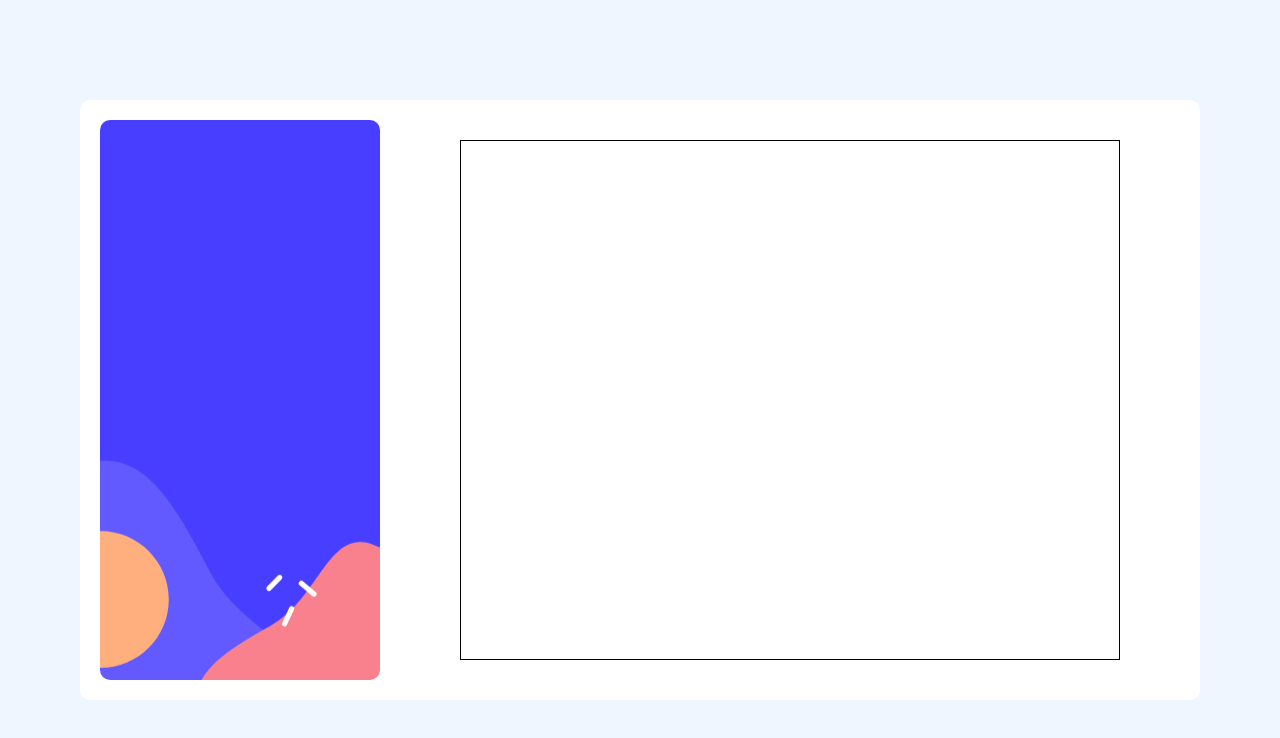
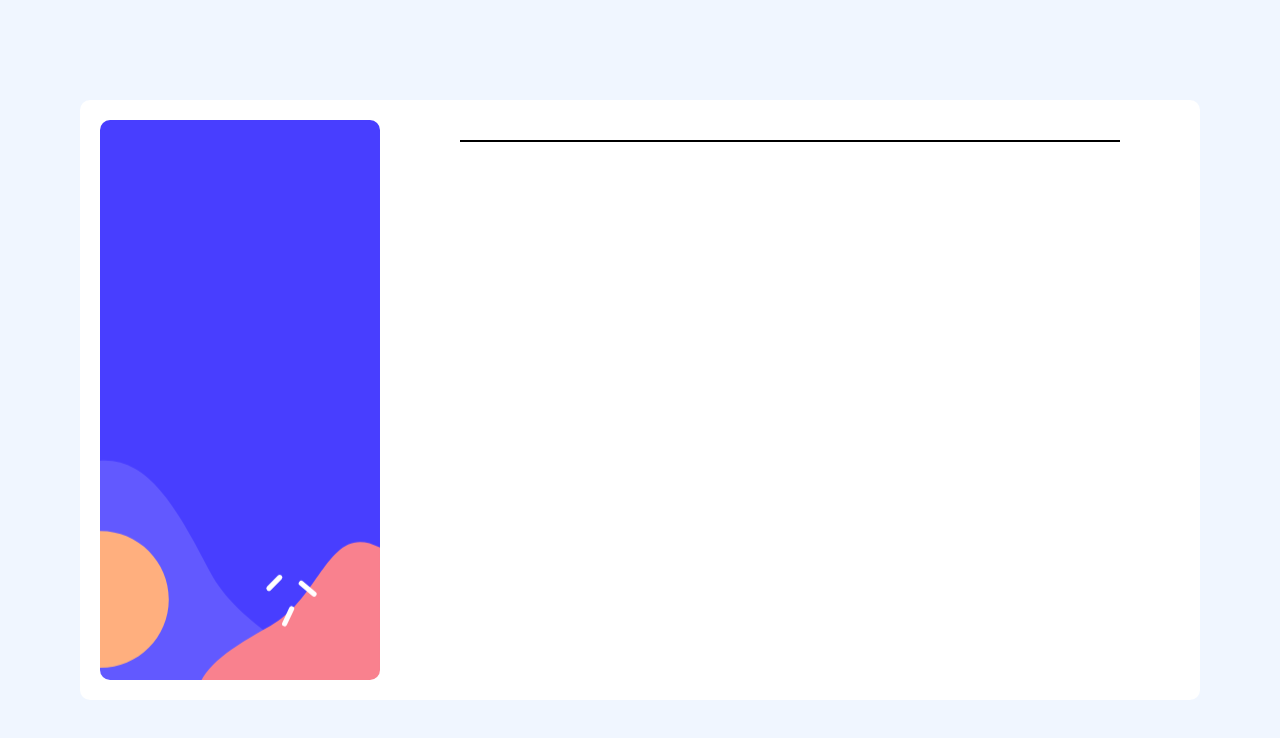
Before and after one commit to hun-ah/multi-step-form-v2, a React (Vite) app: page / in a window 1280 px wide. Shown: the top 738 px of the page. Built offline with nearby package versions, Linux system fonts and the light colour scheme.

Commit message:
container adjustments

```diff
--- a/src/components/form/form.module.css
+++ b/src/components/form/form.module.css
@@ -1,6 +1,7 @@
 .container {
   display: flex;
-  justify-content: center;
+  flex-direction: column;
+  justify-content: space-between;
   align-items: center;
   height: 100%;
   width: 800px;
@@ -9,7 +10,13 @@
 
 .form {
   border: 1px solid black;
-  height: 100%;
+  display: flex;
+  flex-direction: column;
+  width: 100%;
+}
+
+.buttonContainer {
+  border: 1px solid black;
   width: 100%;
 }
 
@@ -18,4 +25,11 @@
     width: 100%;
     padding: 24px;
   }
+
+  .buttonContainer {
+    position: absolute;
+    bottom: 0;
+    left: 0;
+    background: var(--white);
+  }
 }
```
